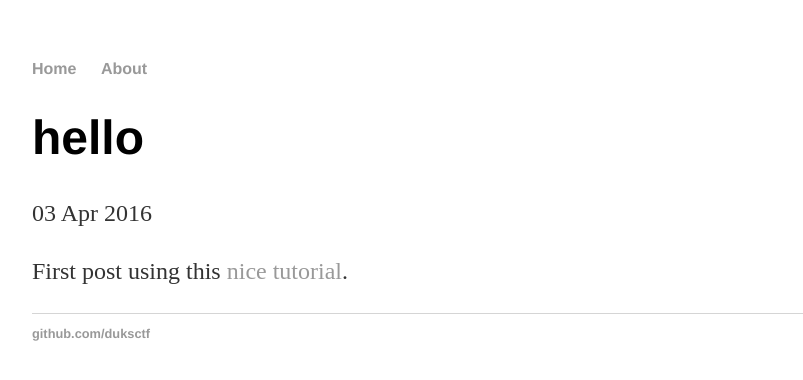
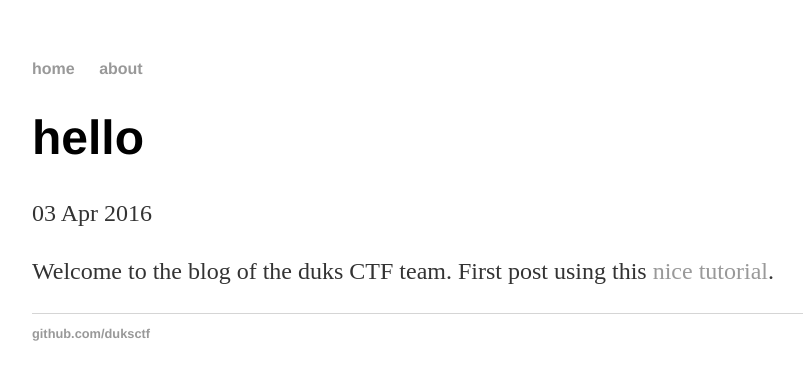
Before and after one commit to duksctf/duksctf.github.io, a Jekyll site: the page built from _posts/2016-04-03-hello.md, in a window 1280 px wide. Shown: the top 380 px of the page, without its empty margins (160-963 px from the left). Built offline with Jekyll 4.4.1, drawn with Linux system fonts in a browser that asks for light colours.

Commit message:
post rewrite

```diff
--- a/_layouts/default.html
+++ b/_layouts/default.html
@@ -8,8 +8,8 @@
         <body>
                 <nav>
                 <ul>
-                        <li><a href="/">Home</a></li>
-                        <li><a href="/about">About</a></li>
+                        <li><a href="/">home</a></li>
+                        <li><a href="/about">about</a></li>
                 </ul>
                 </nav>
                 <div class="container">
--- a/_posts/2016-04-03-hello.md
+++ b/_posts/2016-04-03-hello.md
@@ -4,4 +4,4 @@ title: hello
 date: 2016-04-03
 ---
 
-First post using this [nice tutorial](http://jmcglone.com/guides/github-pages/).
+Welcome to the blog of the duks CTF team. First post using this [nice tutorial](http://jmcglone.com/guides/github-pages/).
```
